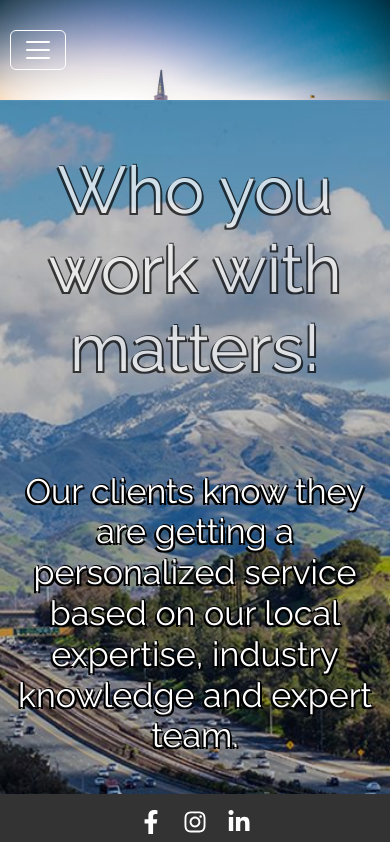
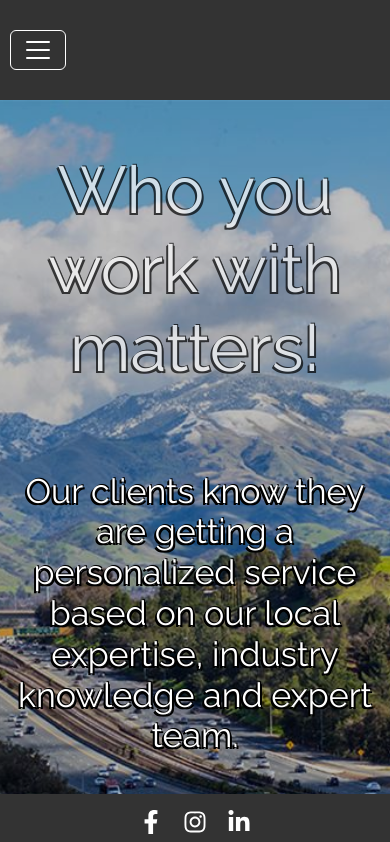
Before and after one commit to Moshahrani/real-estate-website, a React (Create React App) app in the folder real-estate/: page / in a window 390 px wide. Shown: the top 842 px of the page. Built offline with nearby package versions, Linux system fonts and the light colour scheme.

Commit message:
changed the navbar color due to issue with the background image rendering improperly on mobile and decided one solid color was best for a clean look per component change/route

```diff
--- a/real-estate/src/CustomNavbar.js
+++ b/real-estate/src/CustomNavbar.js
@@ -12,9 +12,17 @@ const CustomNavbar = ({ background }) => {
     setToggle(!toggle);
   };
 
+  // const styles = {
+  //   backgroundImage: `url(${background})`,
+  //   backgroundColor: "rgba(0,0,0,0.5)",
+  //   backgroundSize: "cover",
+  //   height: "100px",
+  //   fontSize: "1rem",
+  //   color: "#fff",
+  //   fontWeight: "bold",
+  // };
   const styles = {
-    backgroundImage: `url(${background})`,
-    backgroundColor: "rgba(0,0,0,0.5)",
+    backgroundColor:  "#333", // Change the background color here
     backgroundSize: "cover",
     height: "100px",
     fontSize: "1rem",
```
